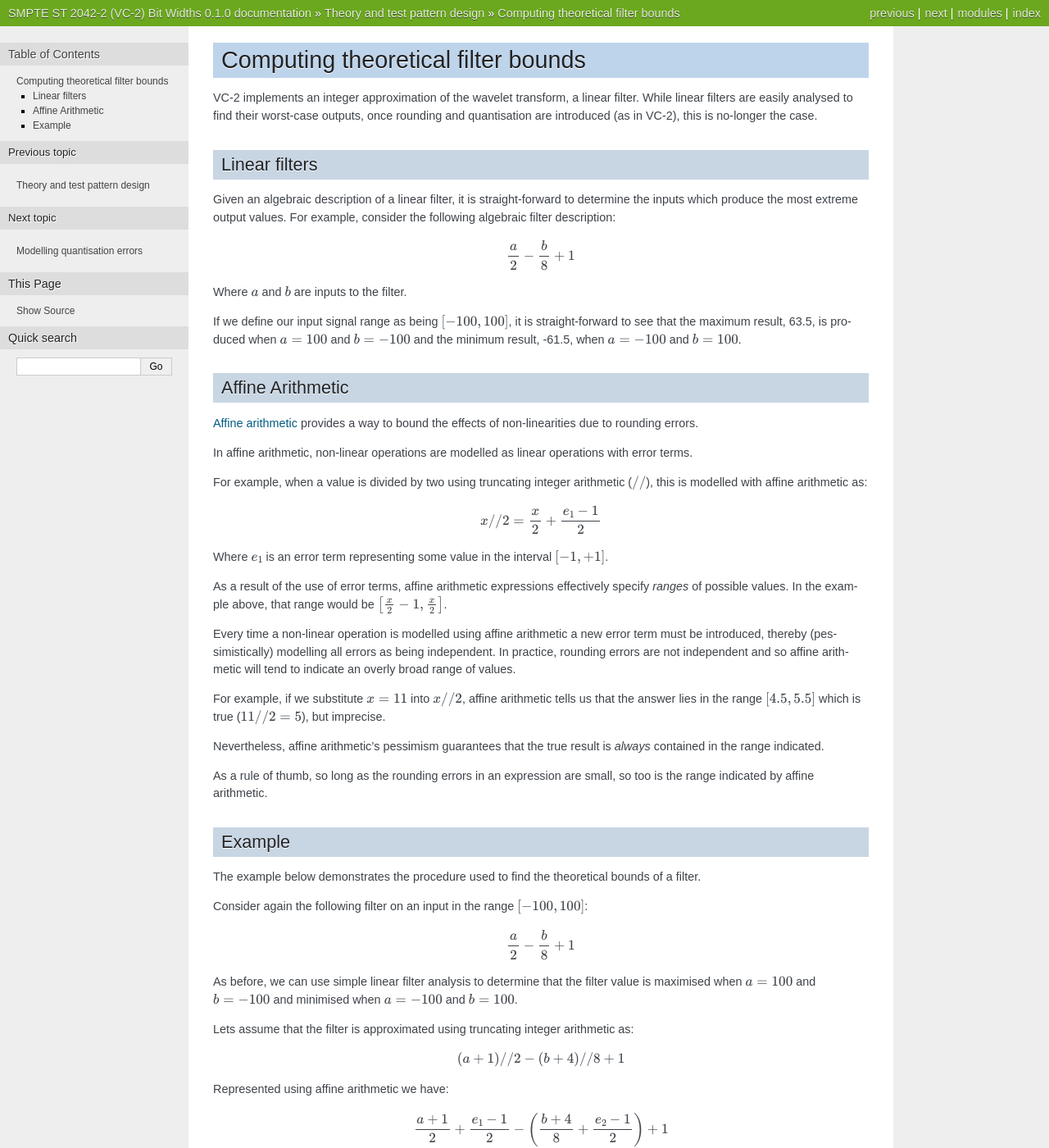
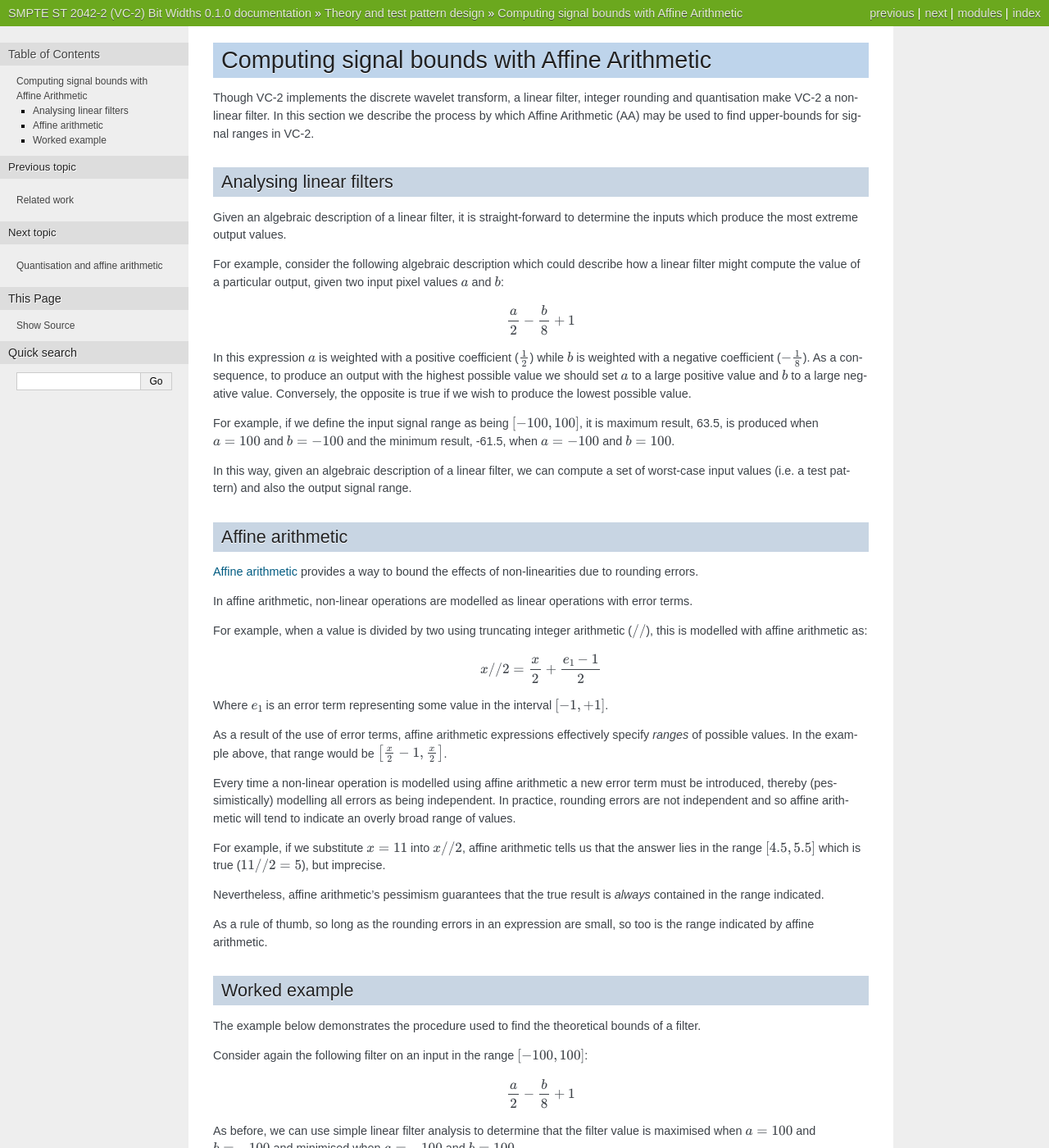
Before and after one commit to bbc/vc2_bit_widths, a Sphinx documentation site: the page built from docs/source/theory_and_design/aa_integer_arithmetic.rst, in a window 1280 px wide and 1400 px high. Shown: the whole window at 82% size. Built offline with Sphinx 7.4.7, drawn with Linux system fonts in a browser that asks for light colours; some of the changed text lies outside the part shown.

Commit message:
Restructure 'theory' documentation and add more introductory content.

```diff
--- a/docs/source/theory_and_design/computing_bounds.rst
+++ b/docs/source/theory_and_design/aa_integer_arithmetic.rst
@@ -1,32 +1,44 @@
-Computing theoretical filter bounds
-===================================
+.. _theory-affine-arithmetic:
 
-VC-2 implements an integer approximation of the wavelet transform, a linear
-filter. While linear filters are easily analysed to find their worst-case
-outputs, once rounding and quantisation are introduced (as in VC-2), this is
-no-longer the case.
+Computing signal bounds with Affine Arithmetic
+==============================================
 
+Though VC-2 implements the discrete wavelet transform, a linear filter, integer
+rounding and quantisation make VC-2 a non-linear filter. In this section we
+describe the process by which Affine Arithmetic (AA) may be used to find
+upper-bounds for signal ranges in VC-2.
 
-Linear filters
---------------
+Analysing linear filters
+------------------------
 
 Given an algebraic description of a linear filter, it is straight-forward to
-determine the inputs which produce the most extreme output values. For example,
-consider the following algebraic filter description:
+determine the inputs which produce the most extreme output values.
+
+For example, consider the following algebraic description which could describe
+how a linear filter might compute the value of a particular output, given two
+input pixel values :math:`a` and :math:`b`:
 
 .. math::
 
     \frac{a}{2} - \frac{b}{8} + 1
 
-Where :math:`a` and :math:`b` are inputs to the filter.
+In this expression :math:`a` is weighted with a positive coefficient
+(:math:`\frac{1}{2}`) while :math:`b` is weighted with a negative coefficient
+(:math:`-\frac{1}{8}`). As a consequence, to produce an output with the highest
+possible value we should set :math:`a` to a large positive value and :math:`b`
+to a large negative value. Conversely, the opposite is true if we wish to
+produce the lowest possible value.
 
-If we define our input signal range as being :math:`[-100, 100]`, it is
-straight-forward to see that the maximum result, 63.5, is produced when
-:math:`a=100` and :math:`b=-100` and the minimum result, -61.5, when
-:math:`a=-100` and :math:`b=100`.
+For example, if we define the input signal range as being :math:`[-100, 100]`,
+it is maximum result, 63.5, is produced when :math:`a=100` and :math:`b=-100`
+and the minimum result, -61.5, when :math:`a=-100` and :math:`b=100`.
+
+In this way, given an algebraic description of a linear filter, we can compute
+a set of worst-case input values (i.e. a test pattern) and also the output
+signal range.
 
 
-Affine Arithmetic
+Affine arithmetic
 -----------------
 
 `Affine arithmetic <https://en.wikipedia.org/wiki/Affine_arithmetic>`_ provides
@@ -65,8 +77,8 @@ As a rule of thumb, so long as the rounding errors in an expression are small,
 so too is the range indicated by affine arithmetic.
 
 
-Example
--------
+Worked example
+--------------
 
 The example below demonstrates the procedure used to find the theoretical
 bounds of a filter.
--- a/docs/source/theory_and_design/index.rst
+++ b/docs/source/theory_and_design/index.rst
@@ -1,12 +1,60 @@
 Theory and test pattern design
 ==============================
 
-This section of the documentation describes the underlying theory used by this
-software to produce the test patterns and worst-case signal bounds.
+This part of the documentation describes the underlying theory and techniques
+used by this software, some of which are original.
+
+The objective of this software is to ensure implementations of VC-2 use a
+sufficient number of bits in their arithmetic to avoid integer wrap-around or
+saturation errors. Such errors would be catastrophic for a lossless codec or
+produce additional, unnecessary distortion in lossy codecs. The illustration
+below shows an (exaggerated) example the effects of insufficient bit depths on
+a VC-2 codec implementation:
+
+.. image:: /_static/wrap_around_artefacts.svg
+    :alt: Example of the effects of an insufficient number of bits on decoded pictures.
+
+Though the Discrete Wavelet Transform (DWT) underlying VC-2 is linear, the
+integer approximation used along with the use of quantisation for data-rate
+reduction make VC-2 a non-linear filter. Computing the exact worst-case signal
+ranges for non-linear filters (and therefore the number of bits required) is
+not practical in general. Instead, as discussed in :ref:`theory-related-work`,
+implementers typically resort to either wasteful over-allocation or error-prone
+empirical testing to determine the number of bits required.
+
+This software uses Affine Arithmetic (AA), as described in
+:ref:`theory-affine-arithmetic`, to find hard upper-bounds on signal ranges.
+While AA-based bounds are guaranteed not to under-estimate the true signal
+range, they typically over-estimate the true signal range.
+
+The magnitude of the over-estimates produced by AA is strongly related to the
+magnitude of the non-linearity in the filter. In an analysis filter, for
+example, the only non-linearities arise from rounding errors which tend to be
+small, making the AA over-estimate small as well. Quantisation, however, can
+introduce substantial errors and so post-quantisation, AA tends to produce
+fairly large over-estimates. This effect is quantified in
+:ref:`theory-affine-arithmetic-quantisation`.
+
+In :ref:`theory-quantisation-proof`, an original refinement to the way the
+worst-base bounds of VC-2's quantiser are calculated is presented which reduces
+the over-estimates produced by AA.
+
+Since AA produces large over-estimates for the number of bits required by a
+synthesis filter, this software also attempts to generate synthetic test
+patterns which elicit near-worst-case signal values. These test signals are
+generated by an original heuristic described in :ref:`theory-test-patterns`.
+These test patterns have been found to produce significantly larger signal
+values than natural images or random noise in practice in experiments described
+in :ref:`theory-results`.
+
+
 
 .. toctree::
     :maxdepth: 2
     :caption: Contents:
 
-    computing_bounds
-    quantisation_bounds
+    related_work
+    aa_integer_arithmetic
+    aa_quantisation
+    quantisation_proof
+    test_patterns
```
Also changed, not shown: docs/source/theory_and_design/aa_quantisation.rst (renamed from docs/source/theory_and_design/quantisation_bounds.rst, +4 -33 lines), docs/source/theory_and_design/quantisation_proof.rst (+24 -7 lines), docs/source/theory_and_design/related_work.rst (added, +90 -0 lines), docs/source/theory_and_design/test_patterns.rst (added, +91 -0 lines), docs/source/_static/analysis_quantisation_synthesis_pipeline.svg (added), docs/source/_static/filter_pixel_influences.svg (added), docs/source/_static/test_pattern_construction.svg (added), docs/source/_static/wrap_around_artefacts.svg (added), 3 other files.
